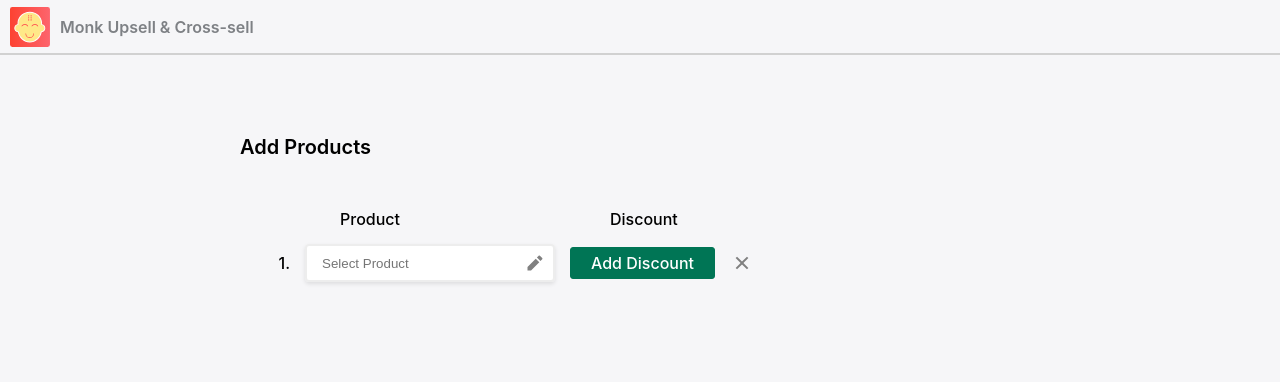
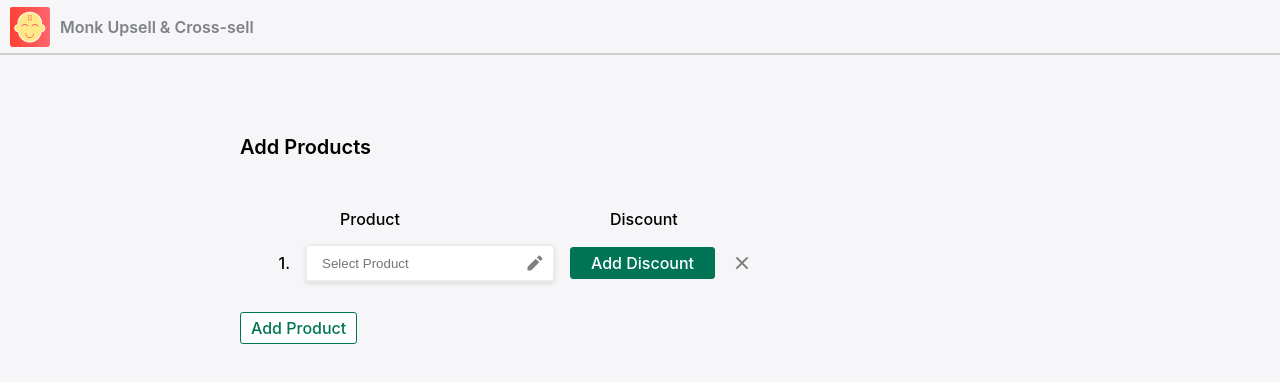
Before and after one commit to akashaviator/products-picker, a React (Create React App) app: page / in a window 1280 px wide. Shown: the top 382 px of the page. Built offline with nearby package versions, Linux system fonts and the light colour scheme; a web font is replaced by a local one.

Commit message:
wip 'add product'

```diff
--- a/src/App.css
+++ b/src/App.css
@@ -113,6 +113,9 @@
 .ml-5 {
   margin-left: 50px;
 }
+.mt-2 {
+  margin-top: 20px;
+}
 .disabled {
   pointer-events: none;
   opacity: 0.8;
--- a/src/components/ProductList/Row.js
+++ b/src/components/ProductList/Row.js
@@ -43,6 +43,7 @@ const Row = (props) => {
       payload: { index, variants: newOrder },
     })
   }
+  // const removeVariant = ()
   return (
     <div className={`row ${product ? "product" : "variant"}`}>
       <div className={`list-row ${variant && "child"}`}>
--- a/src/components/ProductList/VariantList.js
+++ b/src/components/ProductList/VariantList.js
@@ -17,7 +17,7 @@ const VariantList = (props) => {
     <React.Fragment>
       <div className="button__row">
         <span
-          className="btn-link"
+          className="btn-link font14"
           onClick={() => setShowVariants(!showVarients)}
         >
           {showVarients ? (
--- a/src/components/ProductList/index.js
+++ b/src/components/ProductList/index.js
@@ -11,17 +11,25 @@ import { listReducer } from "./listReducer.js"
 const ProductList = () => {
   const [showModal, setShowModal] = useState(false)
   const [productList, dispatch] = useReducer(listReducer, [])
-
-  const openModal = () => setShowModal(true)
-  const closeModal = () => setShowModal(false)
   const [container, setContainer] = useState(null)
   const wrapperRef = useRef(null)
   const rowIndexEdited = useRef(null)
 
-  const handleAddProducts = (selectedProducts, index) => {
+  const openModal = () => setShowModal(true)
+  const closeModal = () => setShowModal(false)
+
+  const handleAddProducts = (selectedProducts) => {
     dispatch({
       type: "PRODUCTS/ADD",
       payload: { products: selectedProducts, index: rowIndexEdited.current },
+    })
+  }
+
+  const handleMovedRow = ({ oldIndex, newIndex }) => {
+    const newOrder = arrayMove(productList, oldIndex, newIndex)
+    dispatch({
+      type: "PRODUCTS/REORDER",
+      payload: { products: newOrder },
     })
   }
 
@@ -40,13 +48,6 @@ const ProductList = () => {
     )
   }
 
-  const handleMovedRow = ({ oldIndex, newIndex }) => {
-    const newOrder = arrayMove(productList, oldIndex, newIndex)
-    dispatch({
-      type: "PRODUCTS/REORDER",
-      payload: { products: newOrder },
-    })
-  }
   useEffect(() => {
     console.log(productList, "products list")
   }, [productList])
@@ -71,13 +72,15 @@ const ProductList = () => {
         ) : (
           <Row openModal={openModal} />
         )}
-        <span></span>
       </div>
       {showModal ? (
         <Modal onClose={closeModal}>
           <ProductPicker onClose={closeModal} onAdd={handleAddProducts} />
         </Modal>
       ) : null}
+      <div className="mt-2">
+        <span className="btn-secondary">Add Product</span>
+      </div>
     </div>
   )
 }
```
